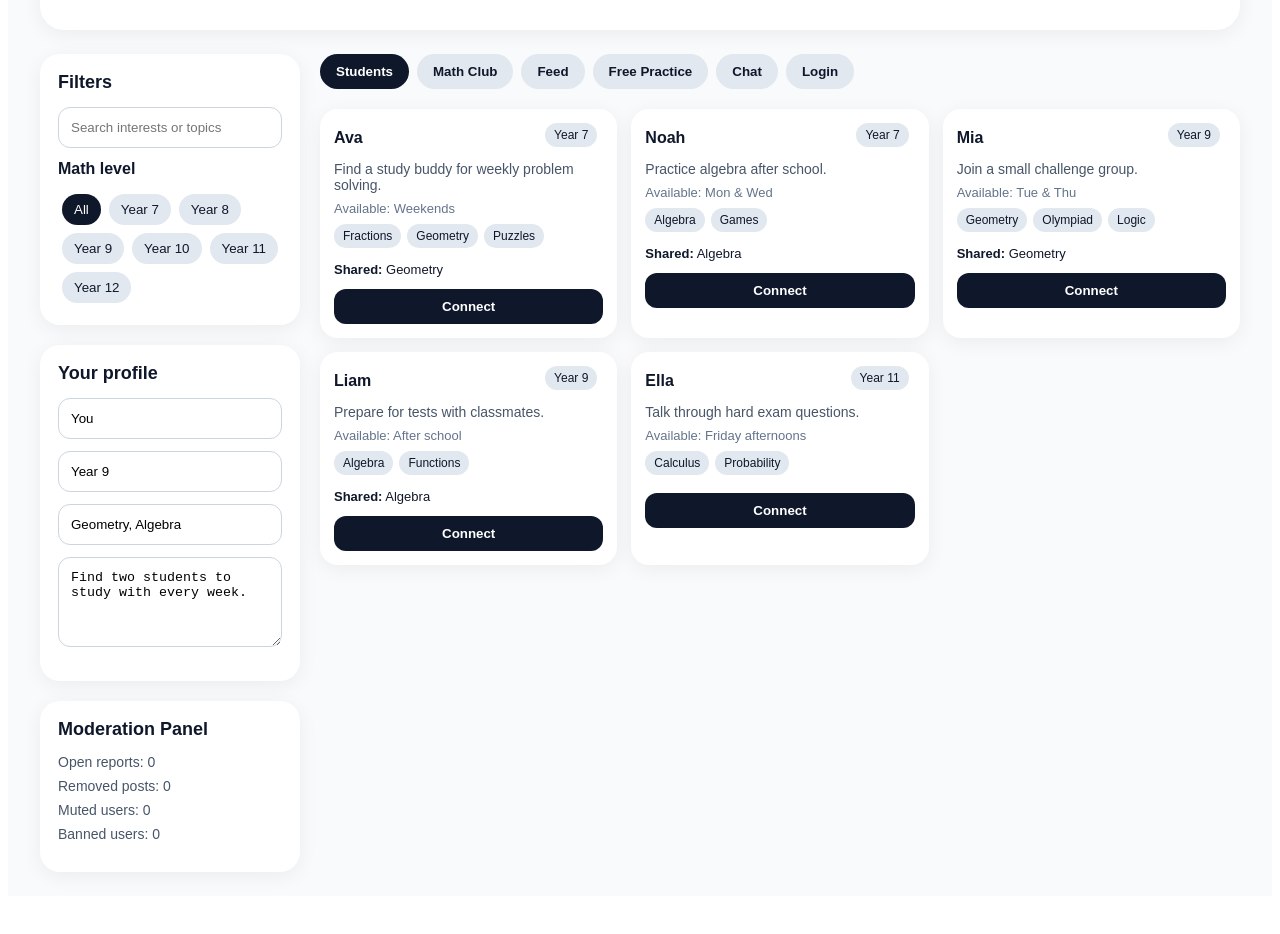
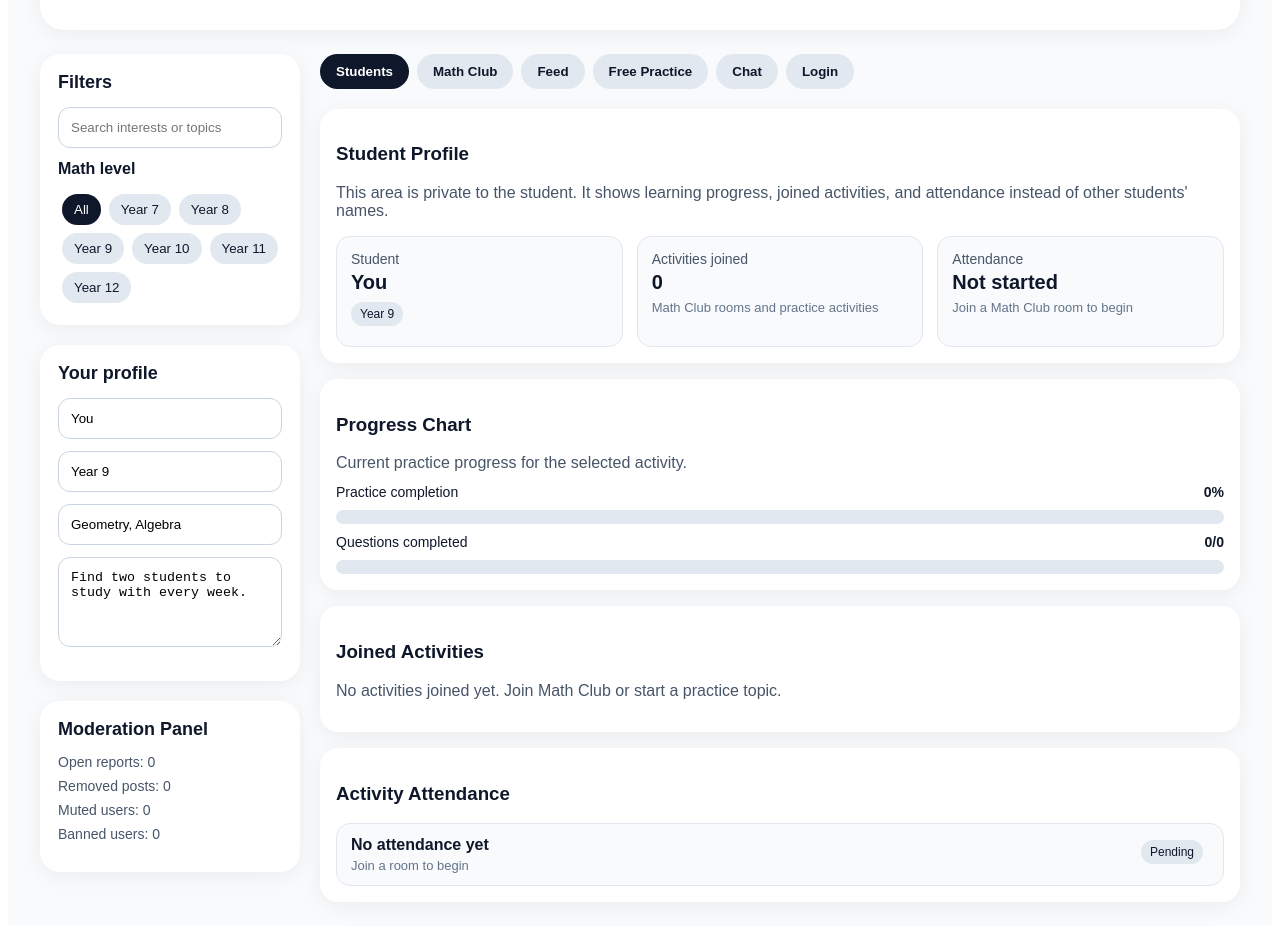
Before and after one commit to 3aMAuVn/math-peer-connect, a React (Vite) app: page / in a window 1280 px wide. Shown: the part 263-1197 px from the top of the page. Before the commit the page ends 1167 px from the top, so only its background shows below. Built offline with nearby package versions, Linux system fonts and the light colour scheme.

Commit message:
Add files via upload

```diff
--- a/src/App.jsx
+++ b/src/App.jsx
@@ -702,20 +702,91 @@ export default function App() {
             </div>
 
             {activeTab === "students" && (
-              <div style={styles.cardGrid}>
-                {filteredStudents.map((student) => (
-                  <div key={student.id} style={styles.compactStudentCard}>
-                    <div style={{ display: "flex", justifyContent: "space-between", gap: "8px", alignItems: "center" }}>
-                      <strong>{student.name}</strong>
-                      <span style={styles.badge}>{student.level}</span>
+              <div style={{ display: "grid", gap: "16px" }}>
+                <div style={styles.card}>
+                  <h3>Student Profile</h3>
+                  <p style={{ color: "#475569" }}>
+                    This area is private to the student. It shows learning progress, joined activities, and attendance instead of other students' names.
+                  </p>
+                  <div style={{ display: "grid", gridTemplateColumns: "repeat(auto-fit, minmax(220px, 1fr))", gap: "14px", marginTop: "12px" }}>
+                    <div style={{ padding: "14px", borderRadius: "14px", background: "#f8fafc", border: "1px solid #e2e8f0" }}>
+                      <div style={{ fontSize: "14px", color: "#475569" }}>Student</div>
+                      <div style={{ fontSize: "20px", fontWeight: "700", marginTop: "4px" }}>{currentUserName}</div>
+                      <div style={{ marginTop: "8px" }}><span style={styles.badge}>{profile.level}</span></div>
                     </div>
-                    <div style={{ color: "#475569", fontSize: "14px" }}>{student.goal}</div>
-                    <div style={{ fontSize: "13px", color: "#64748b" }}>Available: {student.availability}</div>
-                    <div>{student.interests.slice(0, 3).map((interest) => <span key={interest} style={styles.badge}>{interest}</span>)}</div>
-                    {student.shared.length > 0 && <div style={{ fontSize: "13px" }}><strong>Shared:</strong> {student.shared.join(", ")}</div>}
-                    <button style={{ ...styles.button, marginTop: "4px" }} onClick={() => joinGroup(groupIdForStudent(student))}>Connect</button>
+                    <div style={{ padding: "14px", borderRadius: "14px", background: "#f8fafc", border: "1px solid #e2e8f0" }}>
+                      <div style={{ fontSize: "14px", color: "#475569" }}>Activities joined</div>
+                      <div style={{ fontSize: "20px", fontWeight: "700", marginTop: "4px" }}>{joinedGroupIds.length}</div>
+                      <div style={{ fontSize: "13px", color: "#64748b", marginTop: "6px" }}>Math Club rooms and practice activities</div>
+                    </div>
+                    <div style={{ padding: "14px", borderRadius: "14px", background: "#f8fafc", border: "1px solid #e2e8f0" }}>
+                      <div style={{ fontSize: "14px", color: "#475569" }}>Attendance</div>
+                      <div style={{ fontSize: "20px", fontWeight: "700", marginTop: "4px" }}>{joinedGroupIds.length > 0 ? "Good" : "Not started"}</div>
+                      <div style={{ fontSize: "13px", color: "#64748b", marginTop: "6px" }}>{joinedGroupIds.length > 0 ? `${joinedGroupIds.length} club activities joined` : "Join a Math Club room to begin"}</div>
+                    </div>
                   </div>
-                ))}
+                </div>
+
+                <div style={styles.card}>
+                  <h3>Progress Chart</h3>
+                  <p style={{ color: "#475569", marginBottom: "12px" }}>
+                    Current practice progress for the selected activity.
+                  </p>
+                  <div style={{ display: "grid", gap: "10px" }}>
+                    <div>
+                      <div style={{ display: "flex", justifyContent: "space-between", fontSize: "14px" }}>
+                        <span>Practice completion</span>
+                        <strong>{progressPercent}%</strong>
+                      </div>
+                      <div style={styles.progressBarOuter}>
+                        <div style={{ width: `${progressPercent}%`, height: "100%", background: "#0f172a" }} />
+                      </div>
+                    </div>
+                    <div>
+                      <div style={{ display: "flex", justifyContent: "space-between", fontSize: "14px" }}>
+                        <span>Questions completed</span>
+                        <strong>{completedInSet}/{totalQuestionsInSet || 0}</strong>
+                      </div>
+                      <div style={styles.progressBarOuter}>
+                        <div style={{ width: `${totalQuestionsInSet ? Math.round((completedInSet / totalQuestionsInSet) * 100) : 0}%`, height: "100%", background: "#334155" }} />
+                      </div>
+                    </div>
+                  </div>
+                </div>
+
+                <div style={styles.card}>
+                  <h3>Joined Activities</h3>
+                  {joinedGroupIds.length === 0 ? (
+                    <p style={{ color: "#475569" }}>No activities joined yet. Join Math Club or start a practice topic.</p>
+                  ) : (
+                    <div style={{ display: "grid", gap: "10px" }}>
+                      {groups.filter((group) => joinedGroupIds.includes(group.id)).map((group) => (
+                        <div key={group.id} style={{ padding: "12px 14px", borderRadius: "14px", background: "#f8fafc", border: "1px solid #e2e8f0" }}>
+                          <div style={{ display: "flex", justifyContent: "space-between", gap: "10px", flexWrap: "wrap" }}>
+                            <strong>{group.name}</strong>
+                            <span style={styles.badge}>{group.meeting}</span>
+                          </div>
+                          <div style={{ color: "#475569", marginTop: "6px" }}>{group.description}</div>
+                        </div>
+                      ))}
+                    </div>
+                  )}
+                </div>
+
+                <div style={styles.card}>
+                  <h3>Activity Attendance</h3>
+                  <div style={{ display: "grid", gap: "10px" }}>
+                    {(joinedGroupIds.length === 0 ? [{ id: "none", name: "No attendance yet", meeting: "Join a room to begin", status: "Pending" }] : groups.filter((group) => joinedGroupIds.includes(group.id)).map((group) => ({ id: group.id, name: group.name, meeting: group.meeting, status: "Joined" }))).map((item) => (
+                      <div key={item.id} style={{ display: "flex", justifyContent: "space-between", gap: "10px", alignItems: "center", padding: "12px 14px", borderRadius: "14px", background: "#f8fafc", border: "1px solid #e2e8f0", flexWrap: "wrap" }}>
+                        <div>
+                          <div style={{ fontWeight: "700" }}>{item.name}</div>
+                          <div style={{ color: "#64748b", fontSize: "13px", marginTop: "4px" }}>{item.meeting}</div>
+                        </div>
+                        <span style={styles.badge}>{item.status}</span>
+                      </div>
+                    ))}
+                  </div>
+                </div>
               </div>
             )}
 
```
